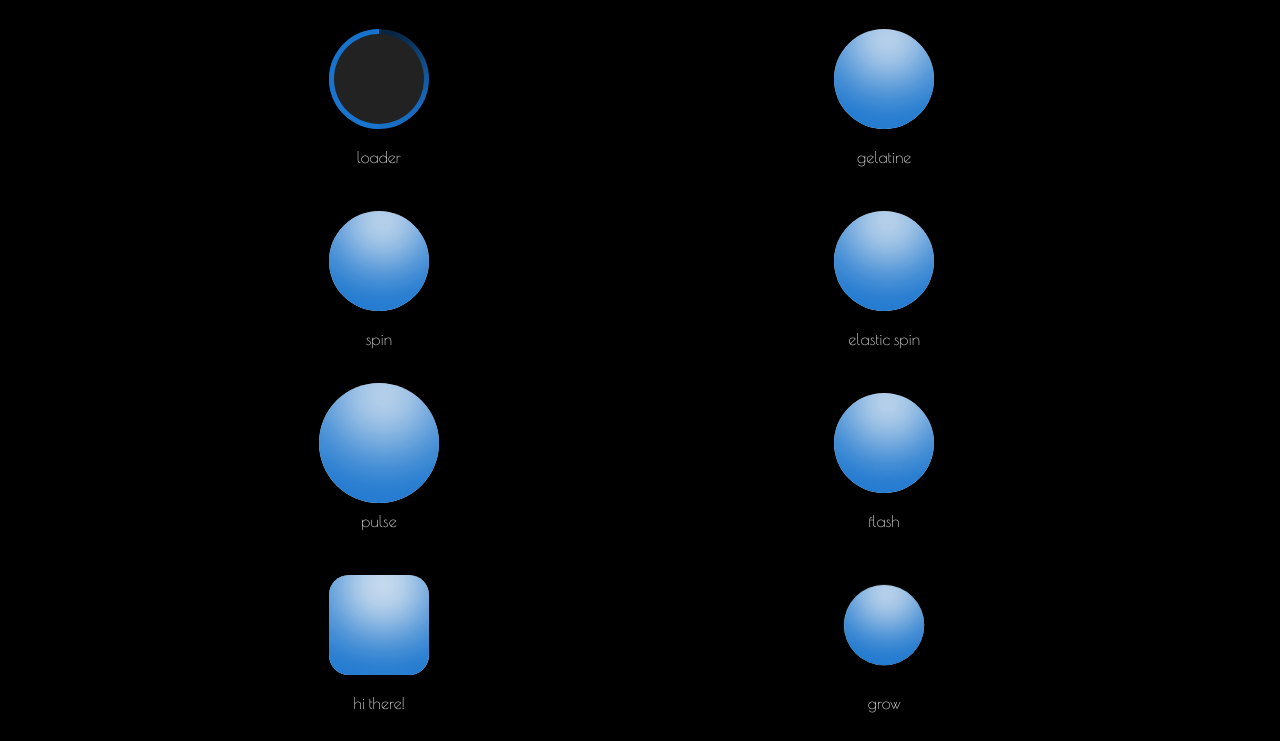
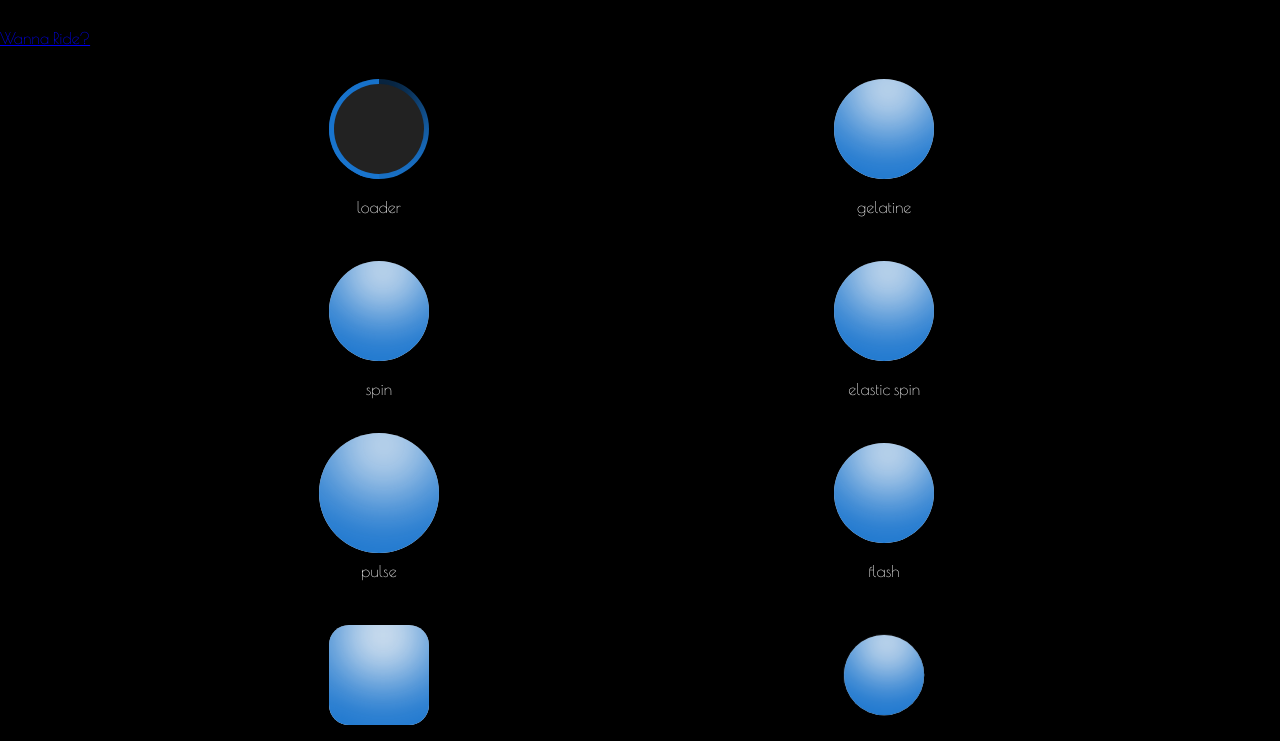
Before and after one commit to rakshithamathew/css5, a plain HTML site: page index.html in a window 1280 px wide. Shown: the part 57-798 px from the top of the page. Drawn offline with nearby package versions, Linux system fonts and the light colour scheme.

Commit message:
Update index.html

```diff
--- a/index.html
+++ b/index.html
@@ -10,9 +10,9 @@
   </head>
   <body style="background-color: black">
 
+<h1>CSS Animation</h1>
 
-
-<h1>CSS Animation</h1>
+    <a href="car.html">Wanna Ride?</a>
 <div class="row">
   <div class="cell">
     <div class="circle loader"></div>
```
